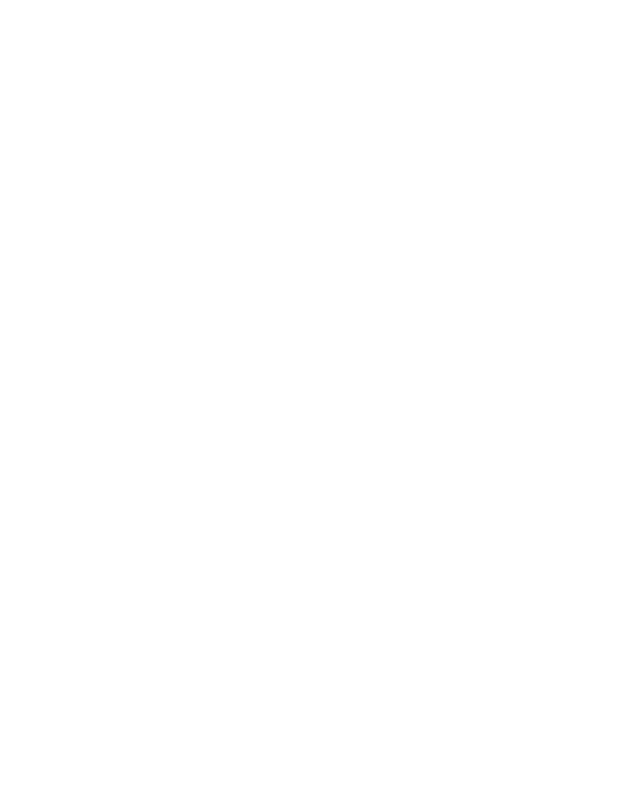
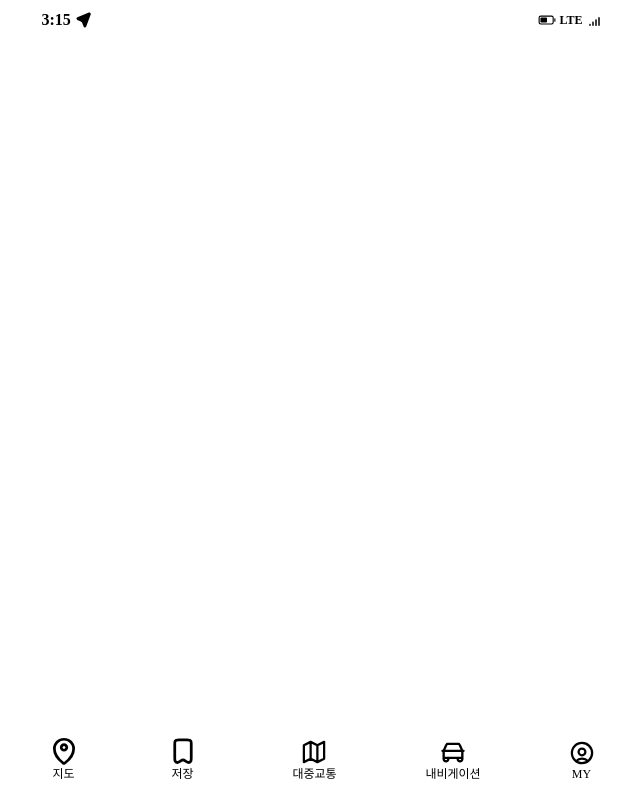
Before and after one commit to seonyeongyoon/lion-place, a plain HTML site: page client/template.html in a window 1280 px wide. Shown: the whole page, without its empty margins (317-957 px from the left). Drawn offline with Linux system fonts and the light colour scheme; a web font is replaced by a local one.

Commit message:
메인 헤더 및 메인 네비게이션 완성
메인헤더- z-index수정
메인네비게이션- 이미지 사이즈 및 간격조정

```diff
--- a/client/template.html
+++ b/client/template.html
@@ -14,7 +14,95 @@
   </head>
   <body class="font-pretendard">
     <div class="mx-auto min-w-[320px] max-w-[599px]">
-
+      <header>
+        <!-- 최상단 통신상태 및 시간표시 -->
+        <div
+          class="fixed top-0 z-50 flex w-full max-w-[599px] items-center bg-white px-[18px] py-2"
+        >
+          <time datetime="2023-07-28T03:15" class="font-semibold">3:15</time>
+          <div class="flex-grow">
+            <img src="/assets/icons/position.svg" alt="" class="pl-1" aria-hidden="true"/>
+          </div>
+          <img src="/assets/icons/battery.svg" alt="" aria-hidden="true"/>
+          <span class="px-1 text-xs font-bold" aria-hidden="true">LTE</span>
+          <img src="/assets/icons/4g.svg" alt="" aria-hidden="true"/>
+        </div>
+      </header>
+      <nav
+        class="fixed bottom-0 z-50 w-full max-w-[599px] bg-white px-[17px] pb-[10px]"
+      >
+        <!-- 공통내비 -->
+        <h2 class="sr-only">메인 메뉴</h2>
+        <ul class="flex justify-between">
+          <li class="self-end">
+            <a
+              href="/"
+              class="flex flex-col items-center justify-center px-3 py-2 mr-2"
+            >
+              <img
+                src="/assets/icons/map.svg"
+                alt=""
+                aria-hidden="true"
+                class="w-[22px]"
+              />
+              <span class="text-xs">지도</span>
+            </a>
+          </li>
+          <li class="self-end">
+            <a href="/" class="flex flex-col items-center px-3 py-2 mr-[10px]">
+              <img
+                src="/assets/icons/save.svg"
+                alt=""
+                aria-hidden="true"
+                class="w-[22px]"
+              />
+              <span class="text-xs mt-[2px]">저장</span>
+            </a>
+          </li>
+          <li class="self-end">
+            <a
+              href="/"
+              class="flex flex-col items-center justify-center px-3 py-2"
+            >
+              <img
+                src="/assets/icons/subway.svg"
+                alt=""
+                aria-hidden="true"
+                class="w-6"
+              />
+              <span class="text-xs mt-[2px]">대중교통</span>
+            </a>
+          </li>
+          <li class="self-end">
+            <a
+              href="/"
+              class="flex flex-col items-center justify-center px-3 py-2"
+            >
+              <img
+                src="/assets/icons/car.svg"
+                alt=""
+                aria-hidden="true"
+                class="w-7"
+              />
+              <span class="text-xs">내비게이션</span>
+            </a>
+          </li>
+          <li class="self-end">
+            <a
+              href="/"
+              class="flex flex-col items-center justify-center px-3 py-2"
+            >
+              <img
+                src="/assets/icons/my.svg"
+                alt=""
+                aria-hidden="true"
+                class="w-6"
+              />
+              <span class="text-xs mt-[1px]">MY</span>
+            </a>
+          </li>
+        </ul>
+      </nav>
     </div>
   </body>
 </html>
```
Also changed, not shown: client/css/main.css.
